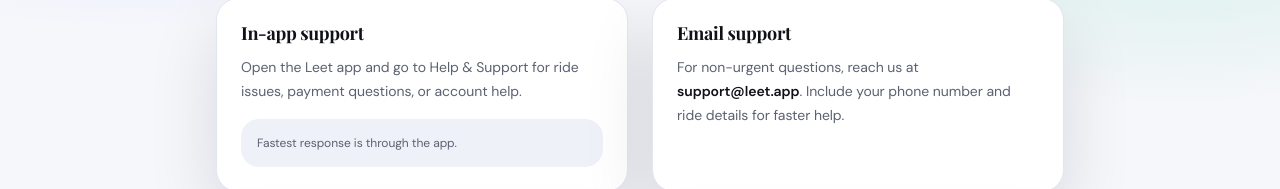
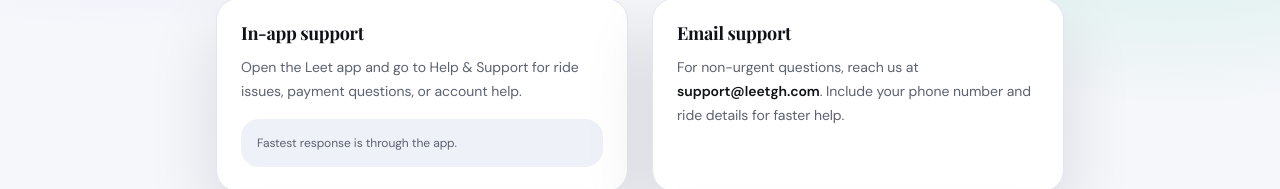
Before and after one commit to ProfArcanex01/Leet_Website, a Next.js app: page /support in a window 1280 px wide. Shown: the part 216-405 px from the top of the page. Built offline with nearby package versions, Linux system fonts and the light colour scheme; a web font is replaced by a local one.

Commit message:
Update support email address in SupportPage component: Changed contact email from support@leet.app to support@leetgh.com for improved branding consistency.

```diff
--- a/src/app/support/page.tsx
+++ b/src/app/support/page.tsx
@@ -33,7 +33,7 @@ export default function SupportPage() {
             <h2 className="text-lg font-semibold text-[color:var(--ink)]">Email support</h2>
             <p className="mt-3 text-sm text-muted-foreground">
               For non-urgent questions, reach us at
-              <span className="font-semibold text-[color:var(--ink)]"> support@leet.app</span>.
+              <span className="font-semibold text-[color:var(--ink)]"> support@leetgh.com</span>.
               Include your phone number and ride details for faster help.
             </p>
           </section>
```
